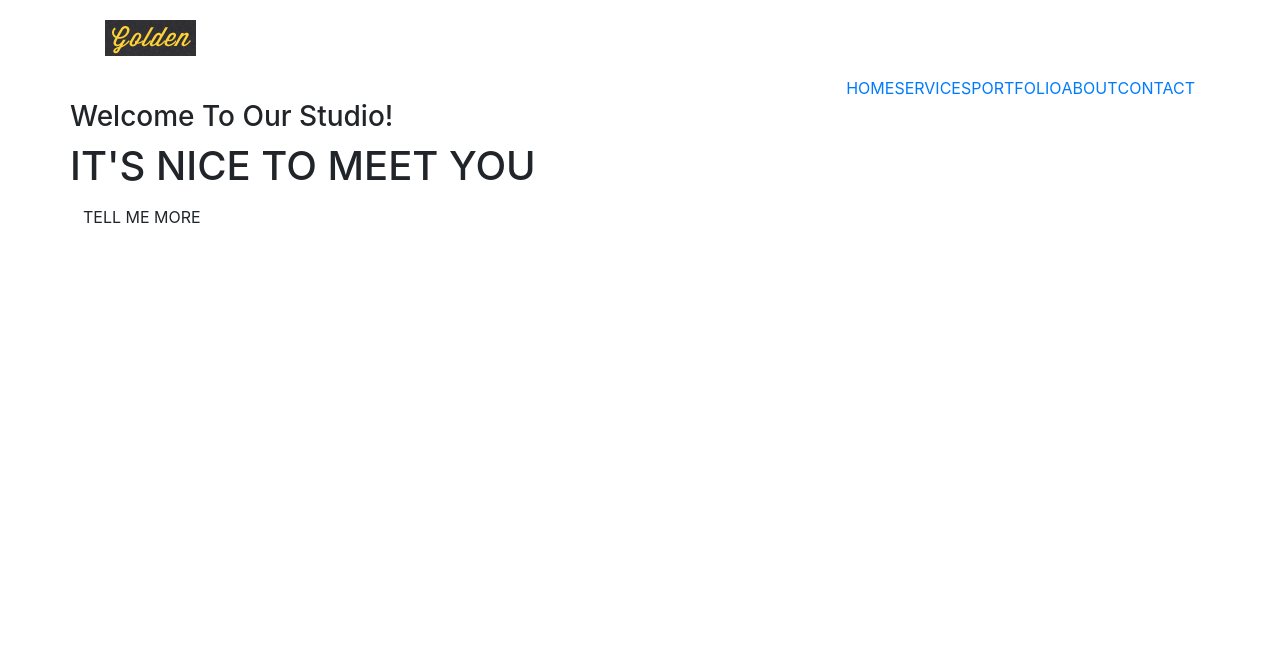
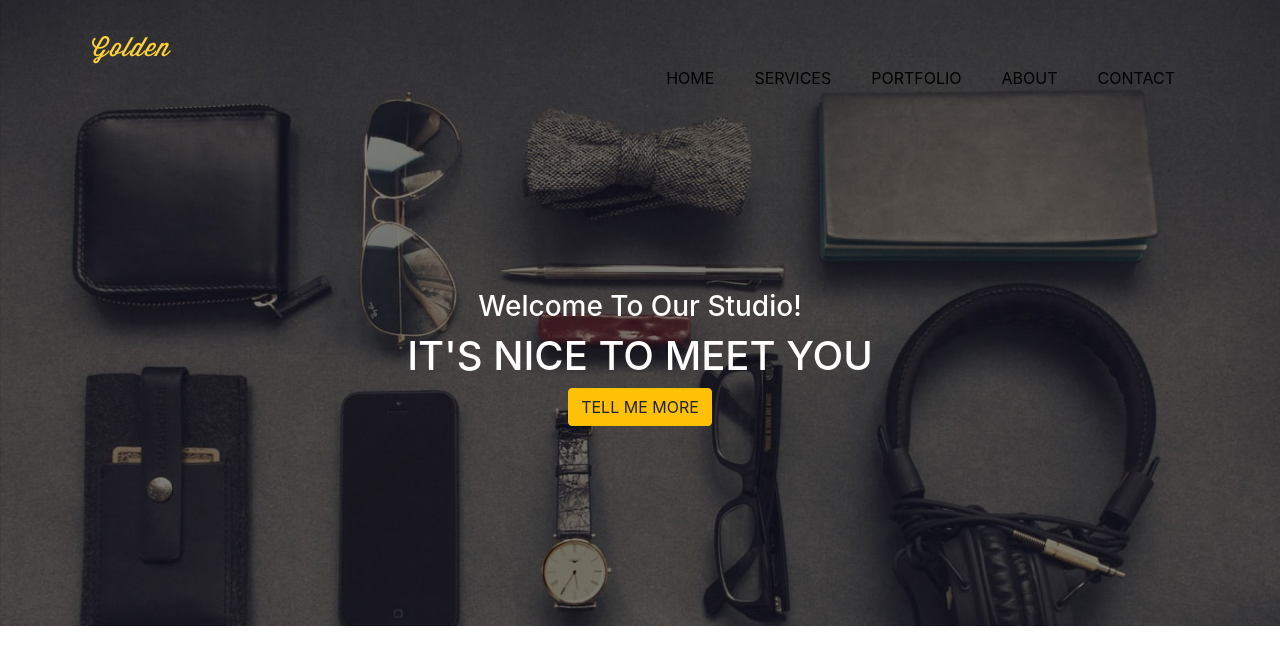
Before and after one commit to Adriansiwiak/project4kodilla, a website: page index.html in a window 1280 px wide. Drawn offline with nearby package versions, Linux system fonts and the light colour scheme; files that its build step writes are made by us from their sources.

Commit message:
Add section splash

```diff
--- a/index.html
+++ b/index.html
@@ -14,6 +14,7 @@
 <body>
 
     <section class="spalsh">
+        <div class="back">
             <div class="container">
                 <div class="header">
                     <div class="brand">
@@ -22,35 +23,35 @@
                         </a>
                     </div>
                     <nav class="nav-header">
-                    <ul class="nav justify-content-end">
+                        <ul class="nav nav-pills justify-content-end">
                             <li>
-                            <a href="#">HOME</a>
+                                <a href="#" class="nav-item">HOME</a>
                             </li>
                             <li>
-                            <a href="#">SERVICES</a>
+                                <a href="#" class="nav-item">SERVICES</a>
                             </li>
                             <li>
-                            <a href="#">PORTFOLIO</a>
+                                <a href="#" class="nav-item">PORTFOLIO</a>
                             </li>
                             <li>
-                            <a href="#">ABOUT</a>
+                                <a href="#" class="nav-item">ABOUT</a>
                             </li>
                             <li>
-                            <a href="#">CONTACT</a>
+                                <a href="#" class="nav-item">CONTACT</a>
                             </li>
                         </ul>
                     </nav>
                 </div>
             </div>
-
-    </section>
-    <section class="main">
+            <div class="main">
                 <div class="container">
                     <div class="row">
-                <div class="col-">
-                    <h3>Welcome To Our Studio!</h3>
-                    <h1>IT'S NICE TO MEET YOU</h1>
-                    <a href="#" class="btn">TELL ME MORE</a>
+                        <div class="col-xl-12 main-inner">
+                            <h3 class="main-text1">Welcome To Our Studio!</h3>
+                            <h1 class="main-text2">IT'S NICE TO MEET YOU</h1>
+                            <button type="button" class="btn btn-warning">TELL ME MORE</button>
+                        </div>
+                    </div>
                 </div>
             </div>
         </div>
--- a/sass/style.scss
+++ b/sass/style.scss
@@ -3,6 +3,32 @@ $splash-color:#fff;
 $btn-color:#fed136;
 
 /*splash*/
+.header{
+  background-image: src
+}
+.nav-item{
+  padding: 20px;
+  color: black;
+}
+.nav-item:hover{
+  color: grey;
+}
 .brand{
-  padding: 20px;
+  padding-top: 30px;
 }
+
+/*main*/
+.main-inner{
+  position: relative;
+  padding: 200px 0 200px;
+  text-align: center;
+}
+.back{
+background: url(/images/Splash-min.jpg);
+background-position: center;
+background-size: cover;
+position: relative;
+}
+.main-text1, .main-text2{
+  color: white;
+}
```
Also changed, not shown: css/style.css (added), 1 other file. Lines whose indentation alone changed are shown as unchanged.
